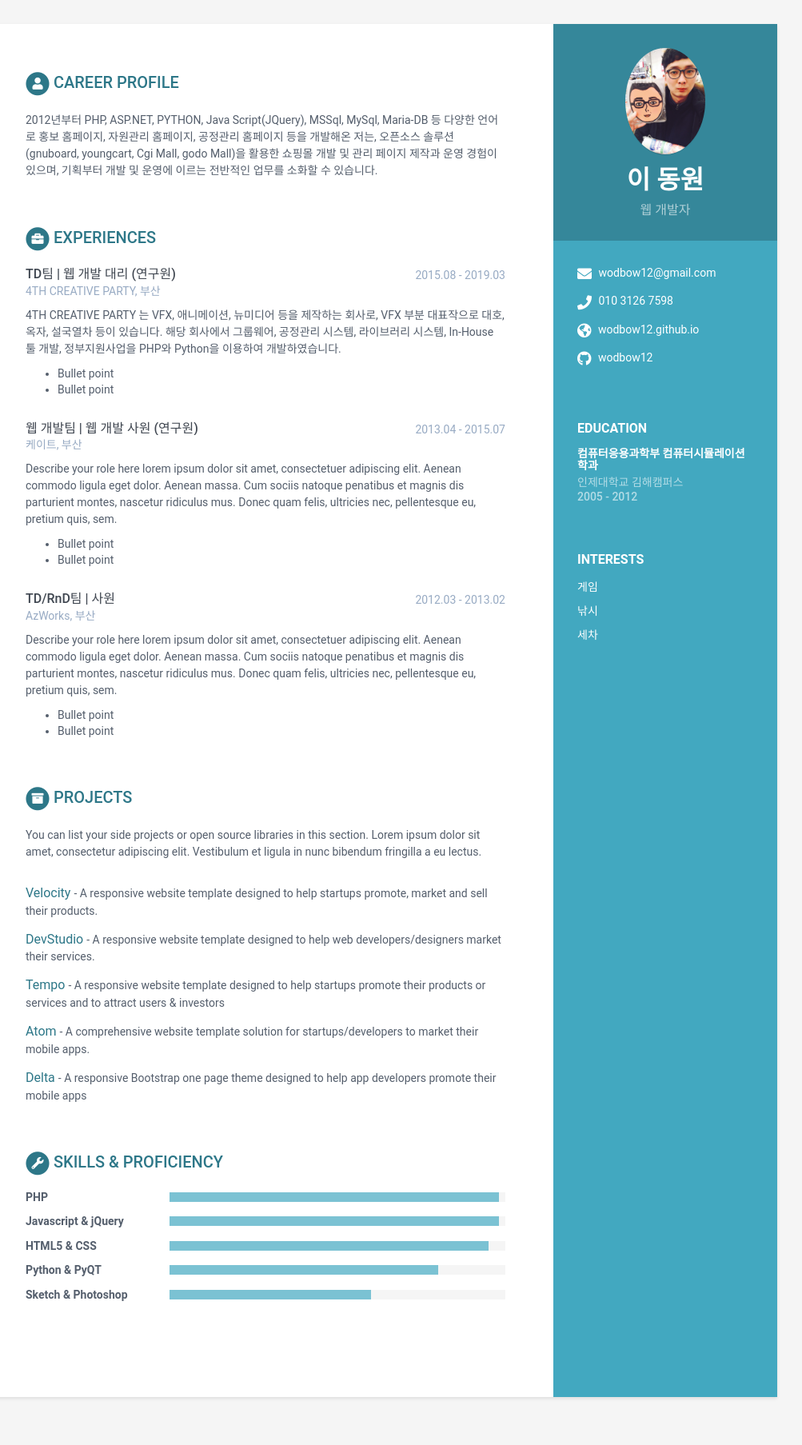
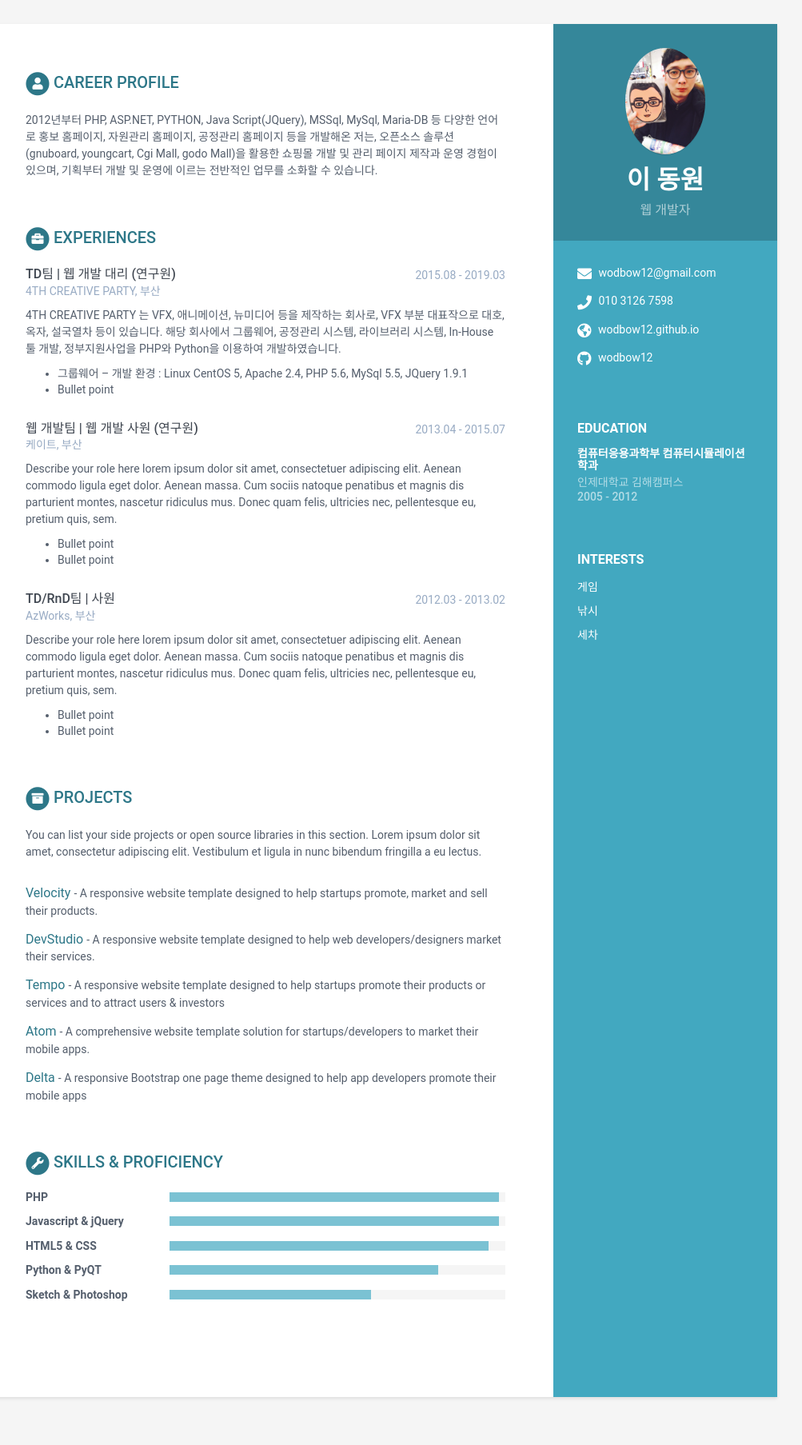
Before and after one commit to wodbow12/wodbow12.github.io, a Jekyll site: the page built from index.html, in a window 1280 px wide. Shown: the whole page at 80% size, without its empty margins (168-1171 px from the left). Built offline with Jekyll 4.4.1, drawn with Linux system fonts in a browser that asks for light colours.

Commit message:
add experiences

```diff
--- a/_data/data.yml
+++ b/_data/data.yml
@@ -65,7 +65,8 @@
         VFX 부분 대표작으로 대호, 옥자, 설국열차 등이 있습니다.
         해당 회사에서 그룹웨어, 공정관리 시스템, 라이브러리 시스템, In-House 툴 개발, 정부지원사업을 PHP와 Python을 이용하여 개발하였습니다.
 
-          - Bullet point
+          - 그룹웨어
+          -- 개발 환경 : Linux CentOS 5, Apache 2.4, PHP 5.6, MySql 5.5, JQuery 1.9.1
           - Bullet point
 
     - role: 웹 개발팀 | 웹 개발 사원 (연구원)
```
